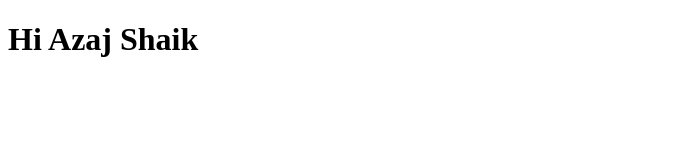
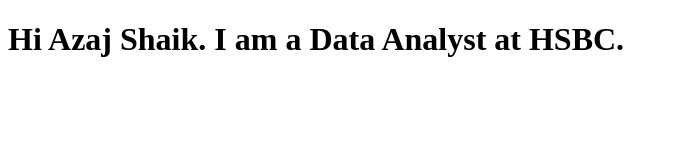
Before and after one commit to azaj20/Repository-1, a plain HTML site: page site/index1.html in a window 1280 px wide. Shown: the whole page, without its empty margins (0-678 px from the left). Drawn offline with Linux system fonts and the light colour scheme.

Commit message:
Small addition to the page.

```diff
--- a/site/index1.html
+++ b/site/index1.html
@@ -4,6 +4,6 @@
 			<title>Hi Azaj Shaik</title>
 		</head>
 		<body>
-			<h1>Hi Azaj Shaik</h1>
+			<h1>Hi Azaj Shaik. I am a Data Analyst at HSBC.</h1>
 		</body>
 	</html>
```
